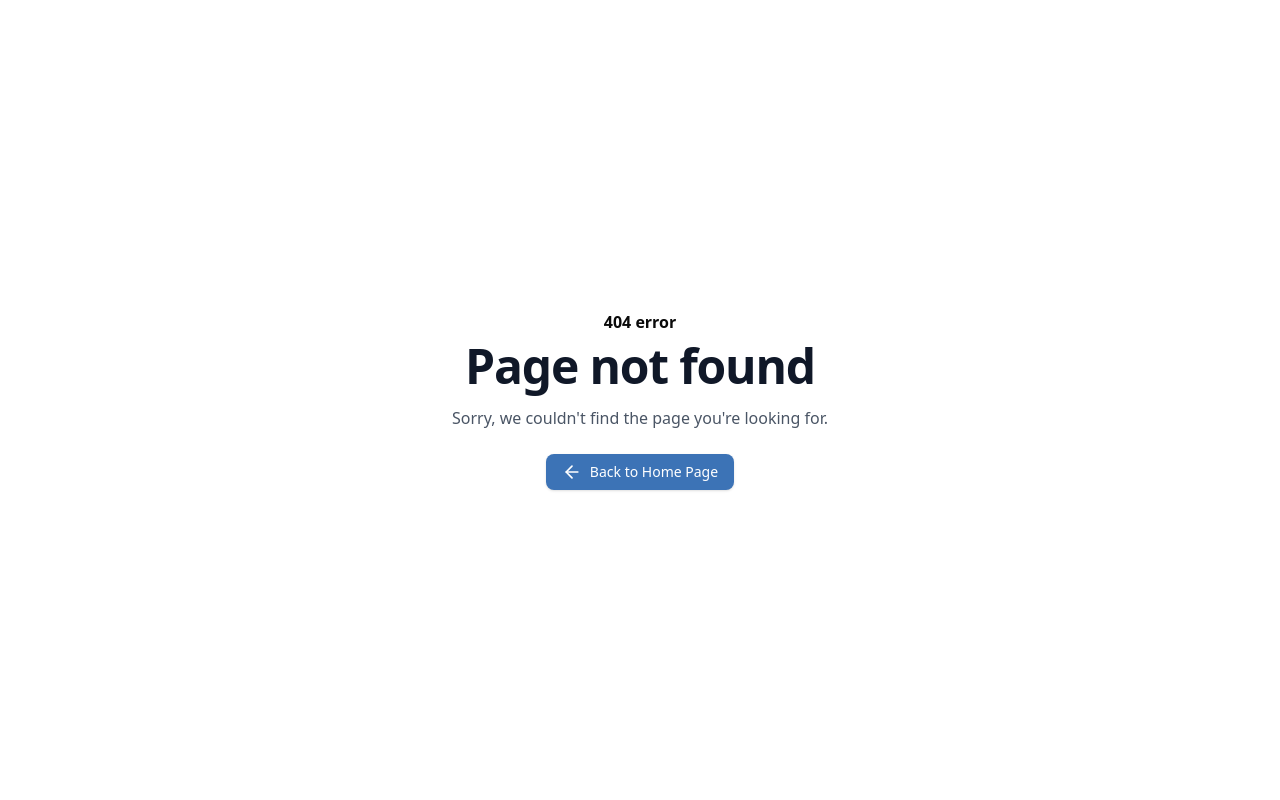
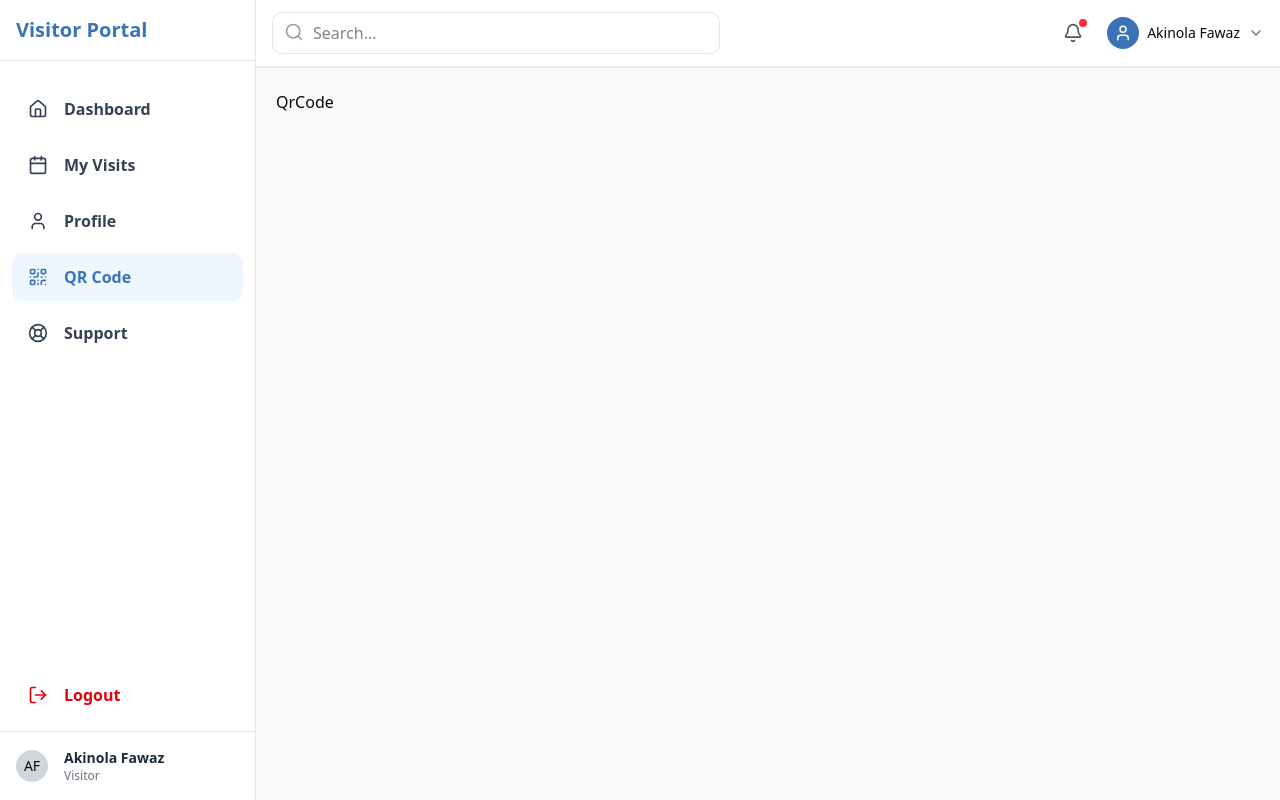
Before and after one commit to Phawaaaz/vms-fe, a React (Vite) app: page /visitor/qrcode in a window 1280 px wide. Before the commit this address had no page. Built offline with nearby package versions, Linux system fonts and the light colour scheme.

Commit message:
fix visitor routes and files

```diff
--- a/src/components/visitor/Sidebar.jsx
+++ b/src/components/visitor/Sidebar.jsx
@@ -12,7 +12,7 @@ import {
 
 const visitor_navigation = [
   { name: "Dashboard", href: "/visitor/dashboard", icon: HomeIcon },
-  { name: "My Visits", href: "/visitor/visits", icon: Calendar },
+  { name: "My Visits", href: "/visitor/my-visits", icon: Calendar },
   { name: "Profile", href: "/visitor/profile", icon: User },
   { name: "QR Code", href: "/visitor/qrcode", icon: QrCode },
   { name: "Support", href: "/visitor/support", icon: LifeBuoy },
--- a/src/pages/visitors/Booking.jsx
+++ /dev/null
@@ -1,7 +0,0 @@
-import React from 'react'
-
-export const Booking = () => {
-  return (
-    <div>Booking</div>
-  )
-}
--- a/src/pages/visitors/Profile.jsx
+++ b/src/pages/visitors/Profile.jsx
@@ -1,5 +1,7 @@
 import React from "react";
 
-export const Profile = () => {
+const Profile = () => {
   return <div>Profile</div>;
 };
+
+export default Profile;
--- /dev/null
+++ b/src/pages/visitors/QrCode.jsx
@@ -0,0 +1,7 @@
+import React from "react";
+
+const QrCode = () => {
+  return <div>QrCode</div>;
+};
+
+export default QrCode;
--- /dev/null
+++ b/src/pages/visitors/Support.jsx
@@ -0,0 +1,7 @@
+import React from "react";
+
+const Support = () => {
+  return <div>Support</div>;
+};
+
+export default Support;
--- /dev/null
+++ b/src/pages/visitors/Visits.jsx
@@ -0,0 +1,7 @@
+import React from "react";
+
+const Visits = () => {
+  return <div>Visits</div>;
+};
+
+export default Visits;
--- a/src/pages/visitors/history.jsx
+++ /dev/null
@@ -1,5 +0,0 @@
-import React from "react";
-
-export const history = () => {
-  return <div>history</div>;
-};
```
Also changed, not shown: src/routes/routes.jsx (+8 -5 lines).
